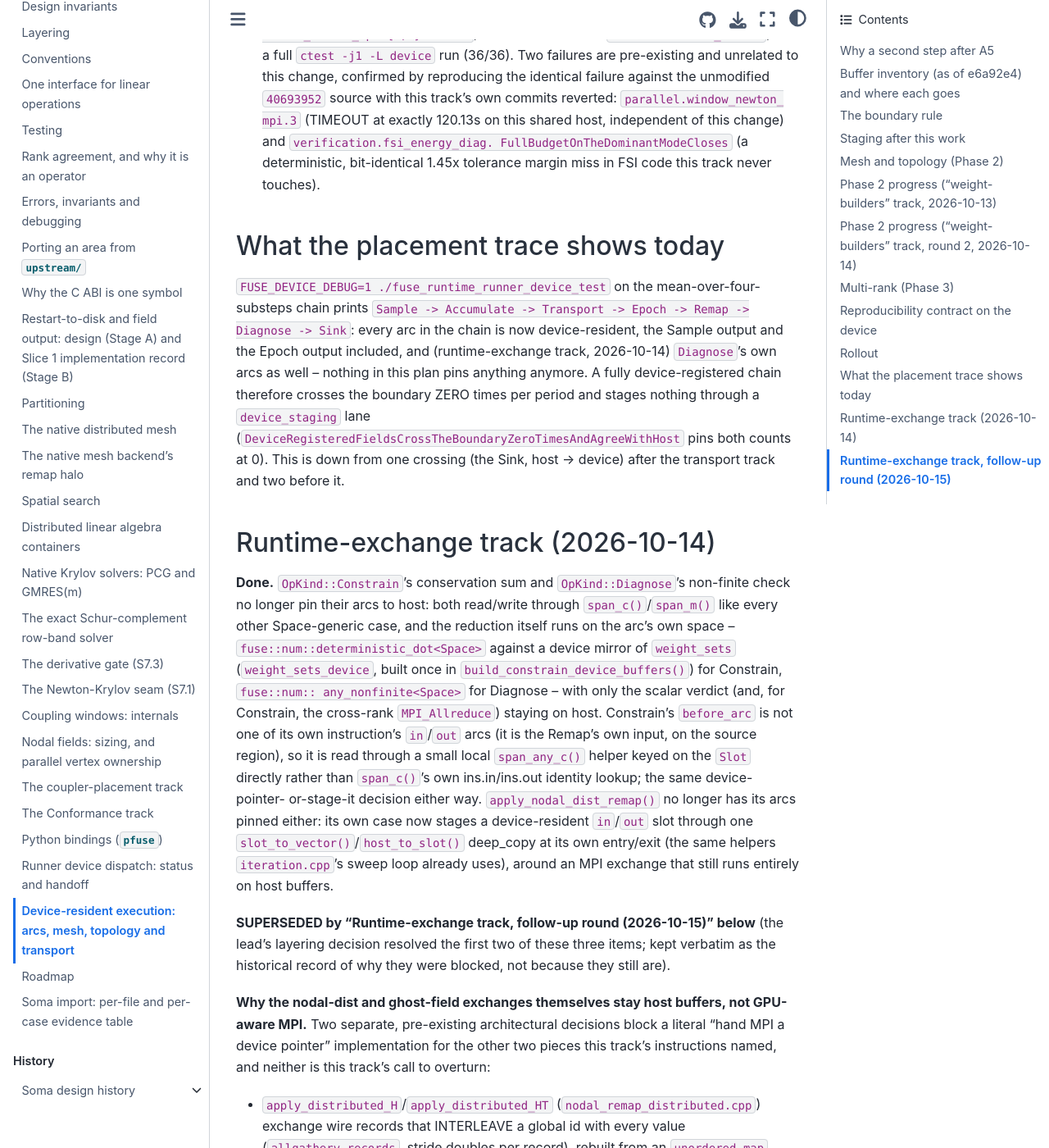
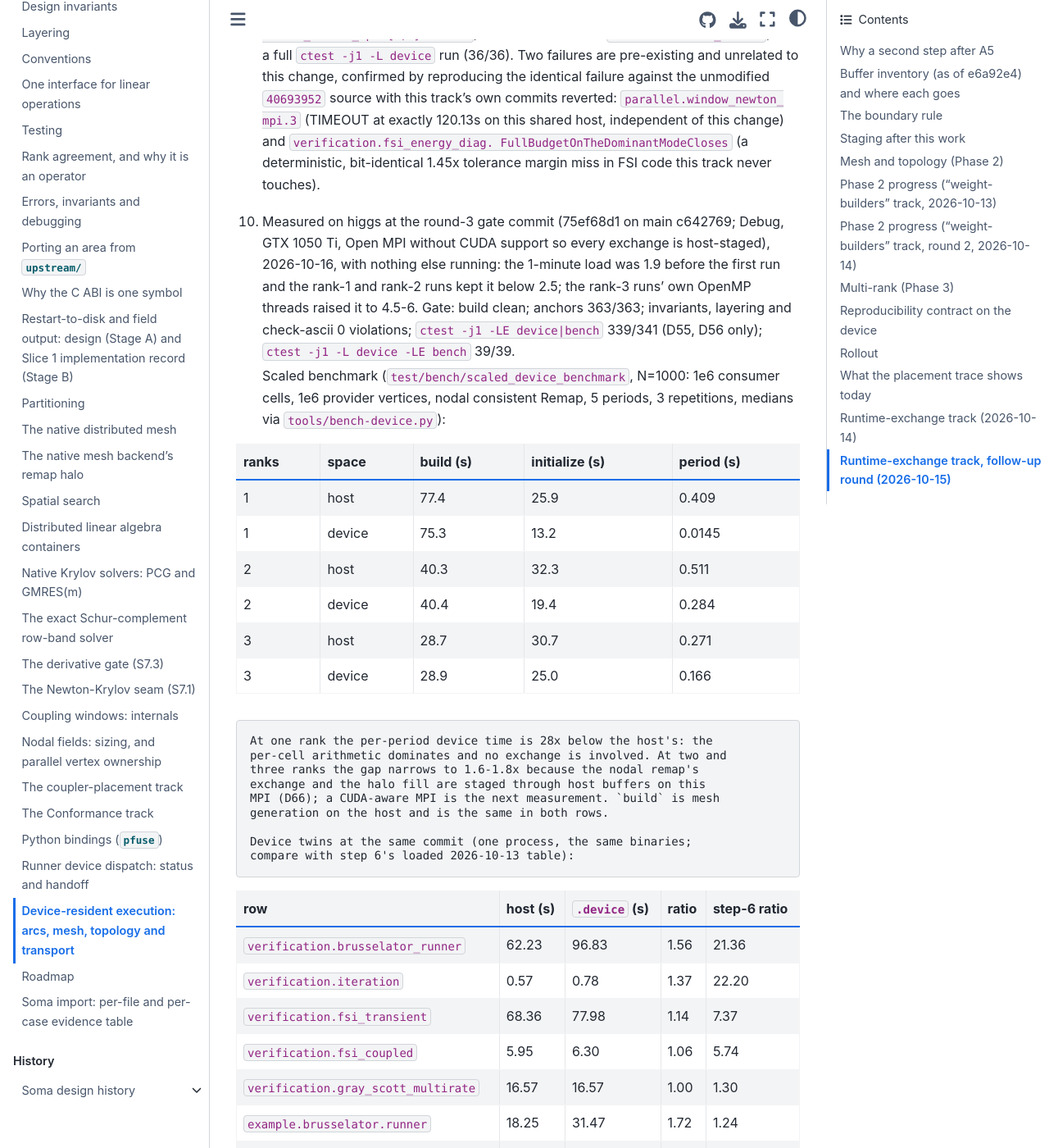
Before and after one commit to vijaysm/fuse, a Sphinx documentation site: the page built from docs/dev/device-resident-arcs.md, in a window 1280 px wide and 1400 px high, scrolled down 14938 px. Shown: the whole window at 82% size. Built offline with Sphinx 7.4.7 and the Sphinx Book theme 1.1.4, drawn with Linux system fonts in a browser that asks for light colours; some of the changed text lies outside the part shown.

Commit message:
docs: record the round-3 gate and the quiet host-vs-device timings as rollout step 10
Scaled benchmark at 1e6 cells and the device twins at 75ef68d1, measured on an otherwise idle higgs.

```diff
--- a/docs/dev/device-resident-arcs.md
+++ b/docs/dev/device-resident-arcs.md
@@ -520,6 +520,60 @@
    FullBudgetOnTheDominantModeCloses` (a deterministic, bit-identical
    1.45x tolerance margin miss in FSI code this track never touches).
 
+10. Measured on higgs at the round-3 gate commit (75ef68d1 on main
+    c642769; Debug, GTX 1050 Ti, Open MPI without CUDA support so every
+    exchange is host-staged), 2026-10-16, with nothing else running: the
+    1-minute load was 1.9 before the first run and the rank-1 and rank-2
+    runs kept it below 2.5; the rank-3 runs' own OpenMP threads raised it
+    to 4.5-6. Gate: build clean; anchors 363/363; invariants, layering and
+    check-ascii 0 violations; `ctest -j1 -LE device|bench` 339/341 (D55,
+    D56 only); `ctest -j1 -L device -LE bench` 39/39.
+
+    Scaled benchmark (`test/bench/scaled_device_benchmark`, N=1000: 1e6
+    consumer cells, 1e6 provider vertices, nodal consistent Remap, 5
+    periods, 3 repetitions, medians via `tools/bench-device.py`):
+
+| ranks | space | build (s) | initialize (s) | period (s) |
+|---|---|---|---|---|
+| 1 | host | 77.4 | 25.9 | 0.409 |
+| 1 | device | 75.3 | 13.2 | 0.0145 |
+| 2 | host | 40.3 | 32.3 | 0.511 |
+| 2 | device | 40.4 | 19.4 | 0.284 |
+| 3 | host | 28.7 | 30.7 | 0.271 |
+| 3 | device | 28.9 | 25.0 | 0.166 |
+
+    At one rank the per-period device time is 28x below the host's: the
+    per-cell arithmetic dominates and no exchange is involved. At two and
+    three ranks the gap narrows to 1.6-1.8x because the nodal remap's
+    exchange and the halo fill are staged through host buffers on this
+    MPI (D66); a CUDA-aware MPI is the next measurement. `build` is mesh
+    generation on the host and is the same in both rows.
+
+    Device twins at the same commit (one process, the same binaries;
+    compare with step 6's loaded 2026-10-13 table):
+
+| row | host (s) | `.device` (s) | ratio | step-6 ratio |
+|---|---|---|---|---|
+| `verification.brusselator_runner` | 62.23 | 96.83 | 1.56 | 21.36 |
+| `verification.iteration` | 0.57 | 0.78 | 1.37 | 22.20 |
+| `verification.fsi_transient` | 68.36 | 77.98 | 1.14 | 7.37 |
+| `verification.fsi_coupled` | 5.95 | 6.30 | 1.06 | 5.74 |
+| `verification.gray_scott_multirate` | 16.57 | 16.57 | 1.00 | 1.30 |
+| `example.brusselator.runner` | 18.25 | 31.47 | 1.72 | 1.24 |
+| `example.gray_scott` | 45.40 | 45.60 | 1.00 | 0.94 |
+| `parallel.window_runner_mpi.2` | 0.67 | 0.98 | 1.46 | 1.49 |
+| `parallel.window_runner_mpi.3` | 0.79 | 1.78 | 2.25 | 3.27 |
+| `parallel.nodal_remap_runner.3` | 0.69 | 0.68 | 0.99 | 1.08 |
+| `parallel.runner_transport.3` | 0.69 | 0.77 | 1.12 | 1.41 |
+| `runtime.window_runner_straddle` | 0.47 | 0.65 | 1.38 | n/a |
+
+    The two rows step 6 singled out (`brusselator_runner`, `iteration`)
+    dropped from 21-22x to 1.4-1.6x once the window-scoped regions'
+    arcs and `previous[]` stopped being staged per instruction (step 9);
+    the remaining factor at these sizes (hundreds to thousands of cells)
+    is kernel launch latency, which the scaled benchmark above shows
+    disappearing at 1e6 cells.
+
 ## What the placement trace shows today
 
 `FUSE_DEVICE_DEBUG=1 ./fuse_runtime_runner_device_test` on the mean-over-four-
```
